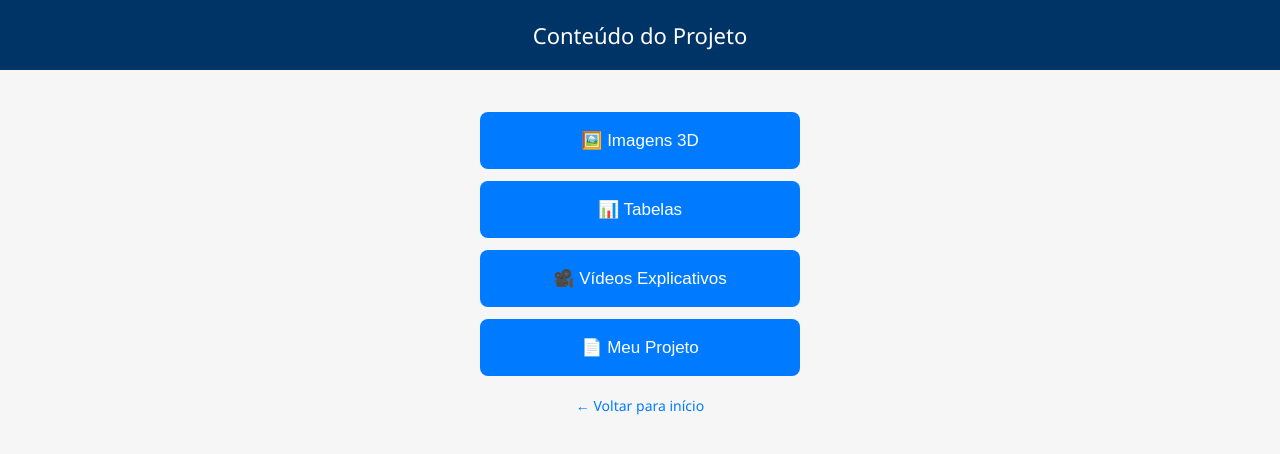
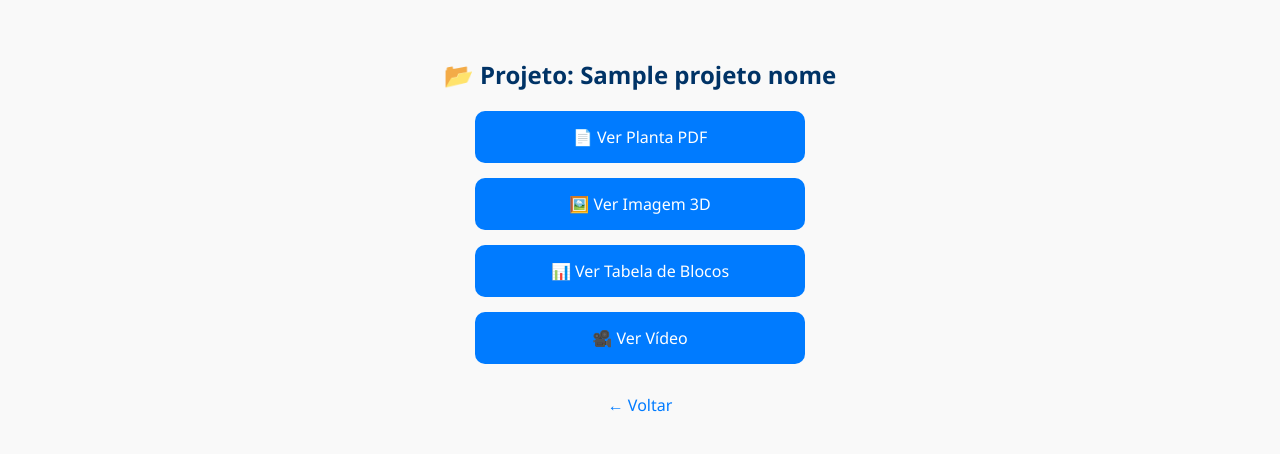
Before and after one commit to Eneiashcode/qrplane-mvp, a Flask app: template templates/projeto.html in a window 1280 px wide. Shown: the top 454 px of the page. Run offline with Flask 3, Linux system fonts and the light colour scheme; the template is opened without the code that fills it: most values are stand-ins (such as "Sample title", 1, 10 or a date in 2020).

Commit message:
Adiciona arquivos reais do projeto escaneado e ajustes finais

```diff
--- a/templates/projeto.html
+++ b/templates/projeto.html
@@ -2,48 +2,40 @@
 <html lang="pt-br">
 <head>
     <meta charset="UTF-8">
-    <title>Projeto QrPlane</title>
+    <title>Projeto - {{ projeto_nome }}</title>
     <meta name="viewport" content="width=device-width, initial-scale=1.0">
     <style>
         body {
             font-family: 'Segoe UI', sans-serif;
-            background-color: #f6f6f6;
-            margin: 0;
-            padding: 0;
+            background-color: #f9f9f9;
             text-align: center;
+            padding: 30px;
         }
 
-        .header {
-            background-color: #003366;
-            color: white;
-            padding: 20px;
-            font-size: 22px;
+        h2 {
+            color: #003366;
         }
 
-        .container {
-            padding: 30px 20px;
-        }
-
-        .menu button {
-            width: 100%;
-            max-width: 320px;
-            padding: 18px;
-            margin: 12px auto;
-            font-size: 17px;
+        .btn {
+            display: block;
+            width: 80%;
+            max-width: 300px;
+            margin: 15px auto;
+            padding: 15px;
+            font-size: 16px;
             background-color: #007bff;
             color: white;
             border: none;
-            border-radius: 8px;
-            display: block;
+            border-radius: 10px;
+            text-decoration: none;
         }
 
-        .menu button:hover {
+        .btn:hover {
             background-color: #0056b3;
         }
 
         .back {
-            margin-top: 20px;
-            font-size: 14px;
+            margin-top: 30px;
         }
 
         .back a {
@@ -53,21 +45,15 @@
     </style>
 </head>
 <body>
-    <div class="header">
-        Conteúdo do Projeto
-    </div>
+    <h2>📂 Projeto: {{ projeto_nome }}</h2>
 
-    <div class="container">
-        <div class="menu">
-            <button onclick="alert('Abrir Imagens 3D')">🖼️ Imagens 3D</button>
-            <button onclick="alert('Abrir Tabelas')">📊 Tabelas</button>
-            <button onclick="alert('Abrir Vídeos Explicativos')">🎥 Vídeos Explicativos</button>
-            <button onclick="alert('Abrir Meu Projeto')">📄 Meu Projeto</button>
-        </div>
+    <a href="/{{ arquivos.pdf }}" class="btn" target="_blank">📄 Ver Planta PDF</a>
+    <a href="/{{ arquivos.imagem }}" class="btn" target="_blank">🖼️ Ver Imagem 3D</a>
+    <a href="/{{ arquivos.tabela }}" class="btn" target="_blank">📊 Ver Tabela de Blocos</a>
+    <a href="/{{ arquivos.video }}" class="btn" target="_blank">🎥 Ver Vídeo</a>
 
-        <div class="back">
-            <a href="/home">← Voltar para início</a>
-        </div>
+    <div class="back">
+        <a href="/home">← Voltar</a>
     </div>
 </body>
 </html>
```
Also changed, not shown: templates/camera_qr.html (+24 -5 lines), 1 other file.
